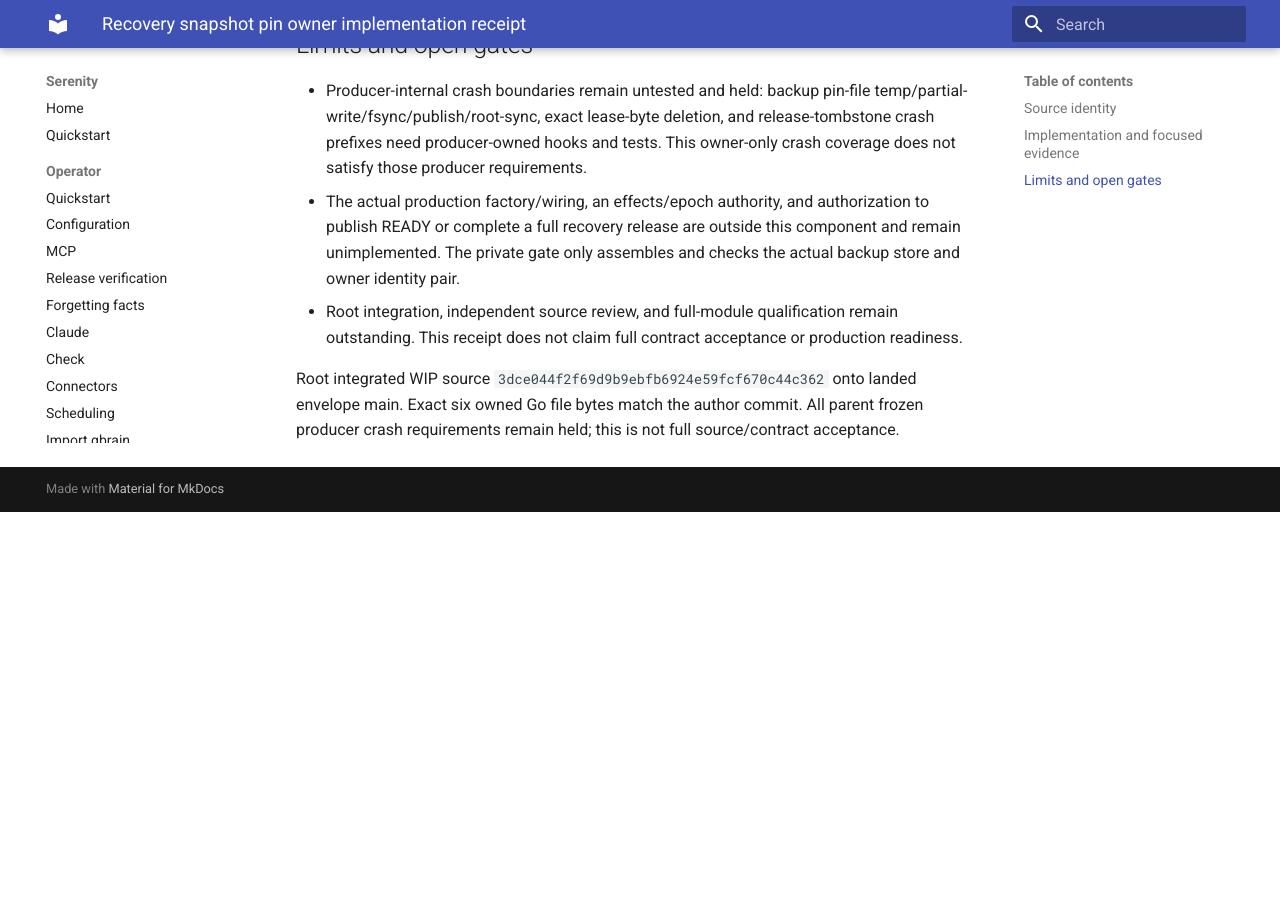
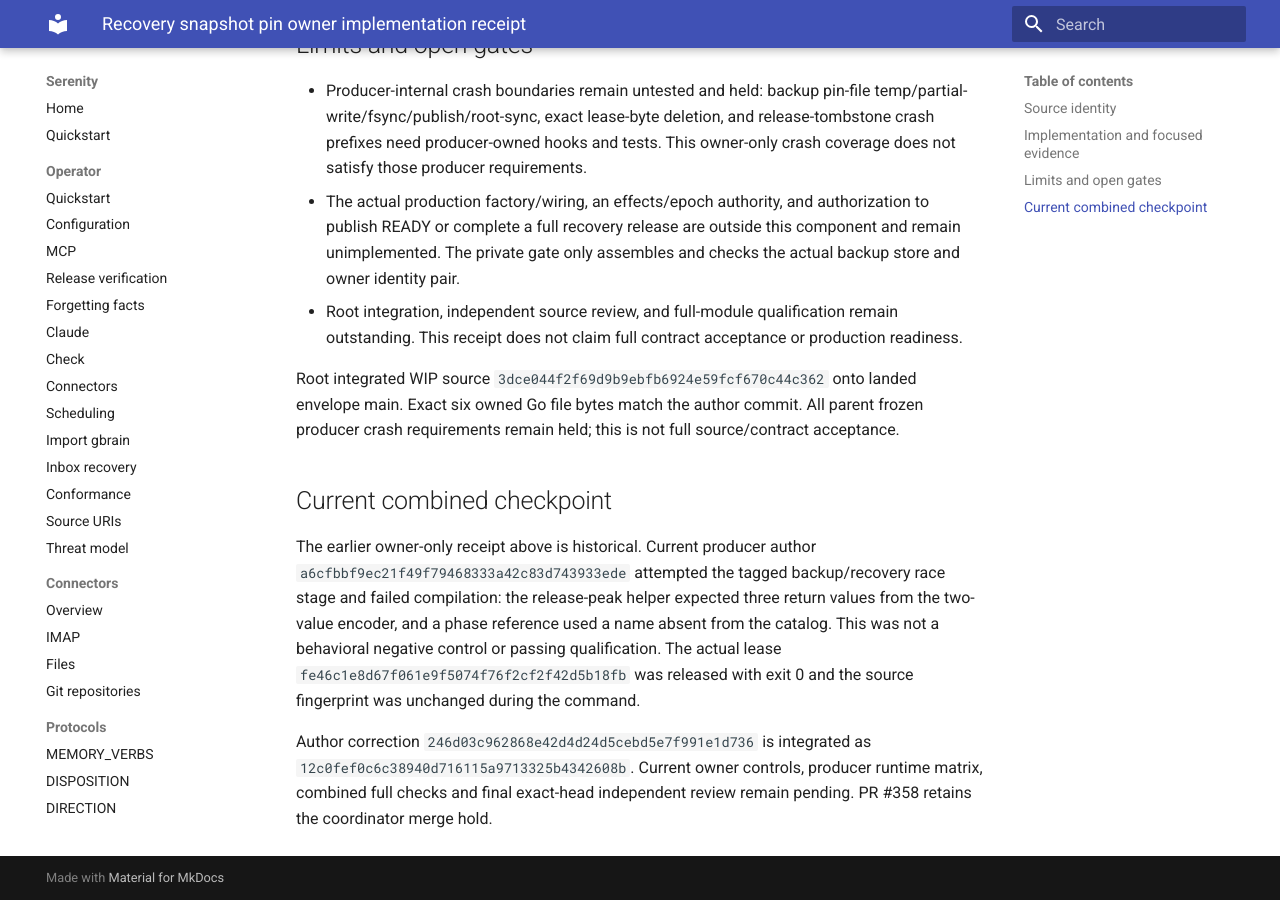
Before and after one commit to sirerun/serenity, an MkDocs documentation site: the page built from docs/plans/recovery-pin-owner-implementation-receipt-2026-10-03.md, in a window 1280 px wide and 900 px high, scrolled down 1526 px. Built offline with MkDocs 1.6.1 and Material for MkDocs 9.7.7, drawn with Linux system fonts in a browser that asks for light colours; before the commit the page ends 2038 px from its top, so only the background shows below that.

Commit message:
Record current tagged compilation correction and pending checks

```diff
--- a/docs/plans/recovery-pin-owner-implementation-receipt-2026-10-03.md
+++ b/docs/plans/recovery-pin-owner-implementation-receipt-2026-10-03.md
@@ -31,3 +31,9 @@
 - Root integration, independent source review, and full-module qualification remain outstanding. This receipt does not claim full contract acceptance or production readiness.
 
 Root integrated WIP source `3dce044f2f69d9b9ebfb6924e59fcf670c44c362` onto landed envelope main. Exact six owned Go file bytes match the author commit. All parent frozen producer crash requirements remain held; this is not full source/contract acceptance.
+
+## Current combined checkpoint
+
+The earlier owner-only receipt above is historical. Current producer author `a6cfbbf9ec21f49f79468333a42c83d743933ede` attempted the tagged backup/recovery race stage and failed compilation: the release-peak helper expected three return values from the two-value encoder, and a phase reference used a name absent from the catalog. This was not a behavioral negative control or passing qualification. The actual lease `fe46c1e8d67f061e9f5074f76f2cf2f42d5b18fb` was released with exit 0 and the source fingerprint was unchanged during the command.
+
+Author correction `246d03c962868e42d4d24d5cebd5e7f991e1d736` is integrated as `12c0fef0c6c38940d716115a9713325b4342608b`. Current owner controls, producer runtime matrix, combined full checks and final exact-head independent review remain pending. PR #358 retains the coordinator merge hold.
```
